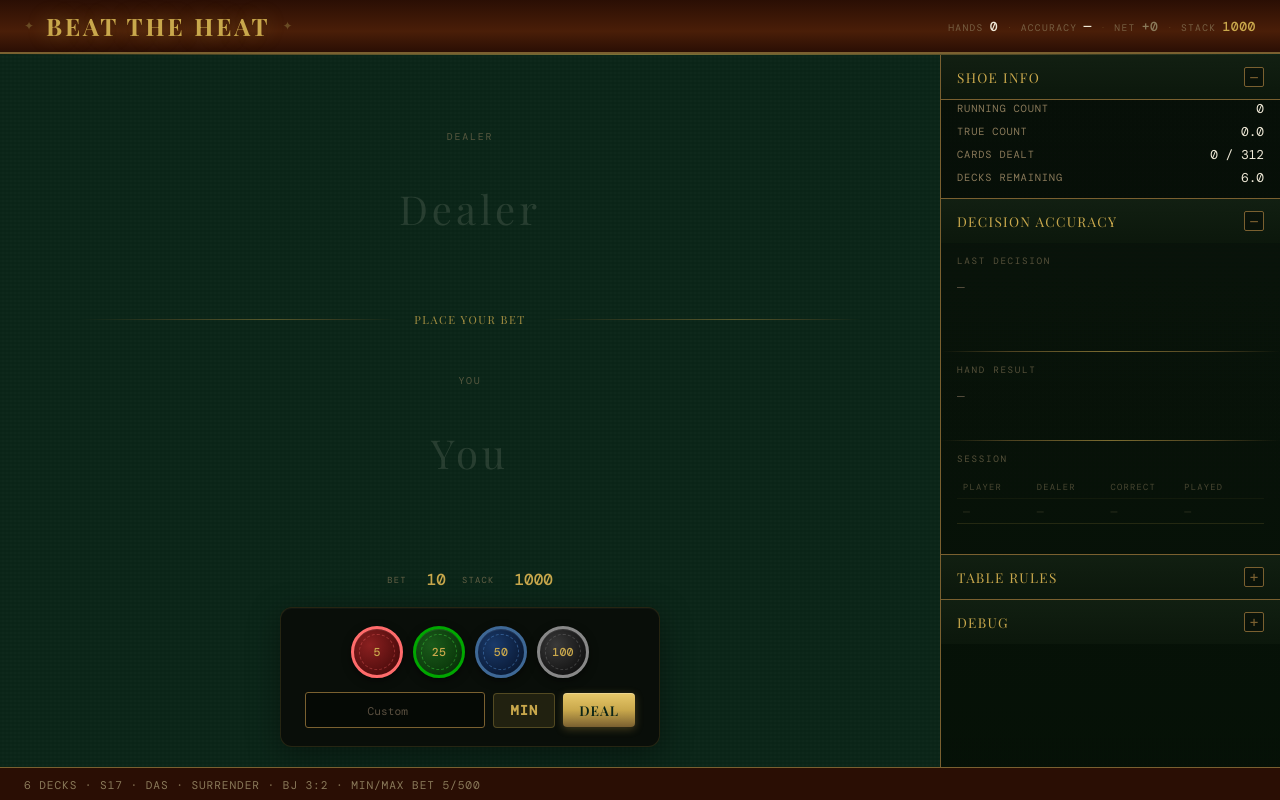
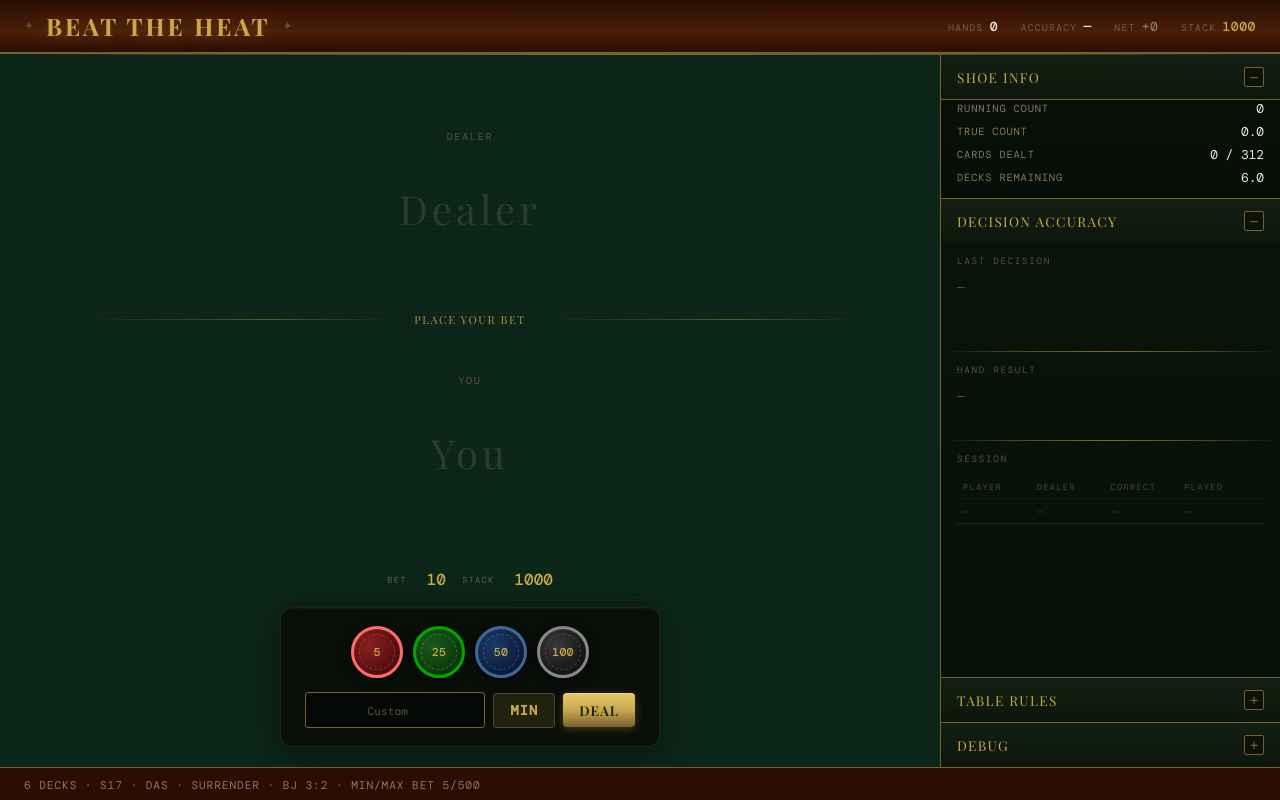
Before and after one commit to colinhauch/beat-the-heat, a React (Vite) app in the folder packages/web/: page / in a window 1280 px wide. Built offline with nearby package versions, Linux system fonts and the light colour scheme; a web font is replaced by a local one.

Commit message:
feat(sidebar): grow decision accuracy panel to fill available space
Add grow prop to CollapsiblePanel that makes it flex-grow to fill
remaining height, pushing table rules and debug panels to the bottom.

```diff
--- a/packages/web/src/App.css
+++ b/packages/web/src/App.css
@@ -110,6 +110,8 @@
   );
   overflow-y: auto;
   transition: transform 0.3s ease;
+  display: flex;
+  flex-direction: column;
 }
 
 /* ─── Footer ─────────────────────────────────────────────────────────── */
--- a/packages/web/src/App.tsx
+++ b/packages/web/src/App.tsx
@@ -51,7 +51,7 @@ export default function App() {
             <CollapsiblePanel title="Shoe Info" defaultExpanded={true}>
               <CountPanel />
             </CollapsiblePanel>
-            <CollapsiblePanel title="Decision Accuracy" defaultExpanded={true}>
+            <CollapsiblePanel title="Decision Accuracy" defaultExpanded={true} grow>
               <FeedbackPanel />
             </CollapsiblePanel>
             <CollapsiblePanel title="Table Rules" defaultExpanded={false}>
--- a/packages/web/src/components/CollapsiblePanel.css
+++ b/packages/web/src/components/CollapsiblePanel.css
@@ -67,6 +67,22 @@
   opacity: 1;
 }
 
+.collapsible-panel.grow {
+  flex: 1;
+  min-height: 0;
+  display: flex;
+  flex-direction: column;
+}
+
+.collapsible-panel.grow .cp-content {
+  flex: 1;
+  min-height: 0;
+  max-height: none;
+  display: flex;
+  flex-direction: column;
+  overflow: hidden;
+}
+
 .collapsible-panel.collapsed .cp-content {
   max-height: 0;
   opacity: 0;
--- a/packages/web/src/components/CollapsiblePanel.tsx
+++ b/packages/web/src/components/CollapsiblePanel.tsx
@@ -5,13 +5,14 @@ interface CollapsiblePanelProps {
   title: string
   children: ReactNode
   defaultExpanded?: boolean
+  grow?: boolean
 }
 
-export function CollapsiblePanel({ title, children, defaultExpanded = true }: CollapsiblePanelProps) {
+export function CollapsiblePanel({ title, children, defaultExpanded = true, grow }: CollapsiblePanelProps) {
   const [expanded, setExpanded] = useState(defaultExpanded)
 
   return (
-    <div className={`collapsible-panel ${expanded ? 'expanded' : 'collapsed'}`}>
+    <div className={`collapsible-panel ${expanded ? 'expanded' : 'collapsed'} ${grow ? 'grow' : ''}`}>
       <button
         className="cp-header"
         onClick={() => setExpanded(!expanded)}
```
